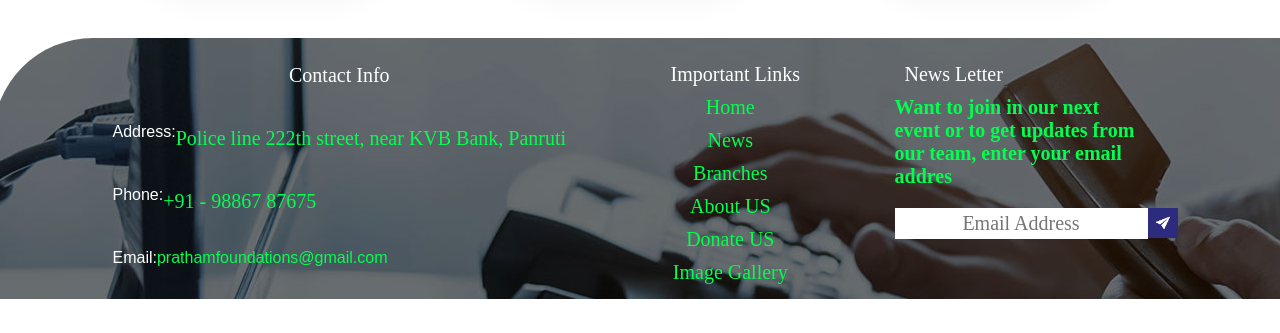
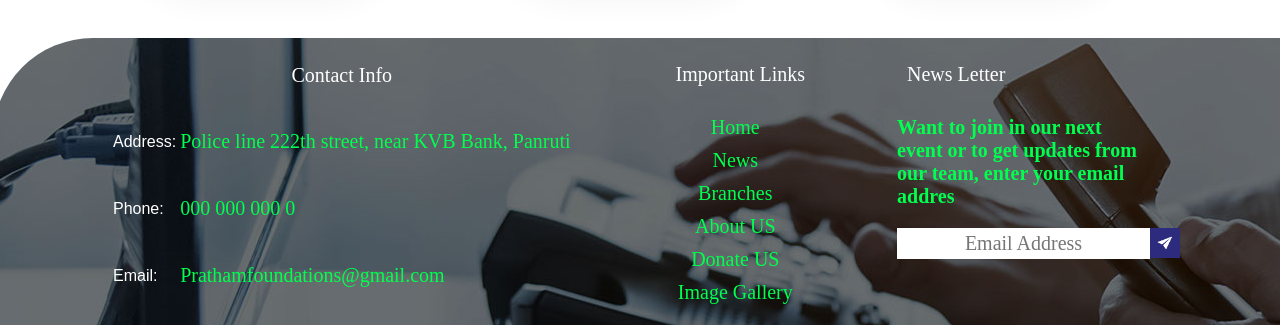
Before and after one commit to pravee42/Pratham-Foundations, a plain HTML site: page news.html in a window 1280 px wide. Shown: the part 2841-3174 px from the top of the page. Before the commit the page ends 3148 px from the top, so only its background shows below. Drawn offline with Linux system fonts and the light colour scheme.

Commit message:
changes maded

```diff
--- a/news.html
+++ b/news.html
@@ -104,14 +104,19 @@
             <div class="footer">
                 <div class="footer__contact" style="text-align: center;align-items: center">
                     <h3>Contact Info</h3>
-                    <div class="footer__contact__items">
                     <div
-                            style="display: flex; width:auto; flex-direction: column;  justify-content: space-between;height: 150%;  margin: 20px 0 0 10px;">
-                            <div style="display: flex;" class="content1">
+                        style="display: flex;
+                                    width:auto; flex-direction: column;  justify-content: space-between;height: 150%;  margin: 20px 0 0 10px;">
+                        <table>
+                            <tr>
+                                <td>
                                     <p
                                         style="font-family: Muli, sans-serif;  font-size: 16px; font-weight:300; text-align: left;color: #fff;">
                                         Address:</p>
-                                <p style="font-family: Californian FB;
+                                </td>
+                                <td>
+                                    <p
+                                        style="font-family: Californian FB;
                                                                                                         font-weight: 300;
                                                                                                         font-size: 20px;
                                                                                                         color: #00ff4e;
@@ -119,37 +124,47 @@
                                         Police line 222th street,
                                         near KVB Bank,
                                         Panruti</p>
-                            </div>
-                            <div style="display: flex;" class="content1">
+                                </td>
+                            </tr>
+                            <tr>
+                                <td>
                                     <p
                                         style="font-family: Muli, sans-serif;  font-size: 16px; font-weight:300; text-align: left;color: #fff;">
                                         Phone:</p>
-                                <p style="font-family: Californian FB;
+                                </td>
+                                <td>
+                                    <p
+                                        style="font-family: Californian FB;
                                                                                                                                                                 font-weight: 300;
                                                                                                                                                                 font-size: 20px;
-                                                            color: #00ff4e;"
-                                                          >
-                                    +91 - 98867 87675
-                                </p>
-                            </div>
-                            <div style="display: flex;" class="content1">
+                                                                                                                                                                color: #00ff4e;
+                                                                                                                                                                text-align: left">
+                                        000 000 000 0</p>
+                                </td>
+                            </tr>
+                            <tr>
+                                <td>
                                     <p
                                         style="font-family: Muli, sans-serif;  font-size: 16px; font-weight:300; text-align: left;color: #fff;">
                                         Email:</p>
-                                <p style="font-family: Muli, sans-serif;
+                                </td>
+                                <td>
+                                    <p
+                                        style="font-family: Californian FB;
                                                                                                                                                             font-weight: 300;
-                                                            font-size: 16px;
-                                                            color: #00ff4e;"
-                                                          >
-                                    prathamfoundations@gmail.com</p>
-                            </div>
-                        </div>
+                                                                                                                                                            font-size: 20px;
+                                                                                                                                                            color: #00ff4e;
+                                                                                                                                                            text-align: left">
+                                        Prathamfoundations@gmail.com</p>
+                                </td>
+                            </tr>
+                        </table>
                     </div>
                 </div>
                 <div class="footer__links">
                     <h3>Important Links</h3>
                     <div class="footer__links__links">
-                        <a href="index.html">Home</a>
+                        <a href="#">Home</a>
                         <a href="news.html">News</a>
                         <a href="branches.html">Branches</a>
                         <a href="">About US</a>
--- a/styles/branches.css
+++ b/styles/branches.css
@@ -113,6 +113,7 @@
     flex-direction: column;
     width: 100%;
     text-align: center;
+    margin-top: 20px;
 }
 
 .footer__links__links a {
@@ -139,7 +140,7 @@
 
 .newsletter__contents p{
     width: 250px;
-    margin:10px 0 0 0;
+    margin:30px 0 0 0;
     font-family: "Californian FB";
     font-weight: bold;
     font-size: 20px;
--- a/styles/news.css
+++ b/styles/news.css
@@ -344,6 +344,7 @@
     flex-direction: column;
     width: 100%;
     text-align: center;
+    margin-top: 20px;
 }
 
 .footer__links__links a {
@@ -370,7 +371,7 @@
 
 .newsletter__contents p{
     width: 250px;
-    margin:10px 0 0 0;
+    margin:30px 0 0 0;
     font-family: "Californian FB";
     font-weight: bold;
     font-size: 20px;
--- a/styles/style.css
+++ b/styles/style.css
@@ -289,6 +289,7 @@
     flex-direction: column;
     width: 100%;
     text-align: center;
+    margin-top: 20px;
 }
 
 .footer__links__links a {
@@ -315,7 +316,7 @@
 
 .newsletter__contents p{
     width: 250px;
-    margin:10px 0 0 0;
+    margin:30px 0 0 0;
     font-family: "Californian FB";
     font-weight: bold;
     font-size: 20px;
```
Also changed, not shown: branches.html (+34 -20 lines), index.html (+33 -19 lines). Lines whose indentation alone changed are shown as unchanged.
